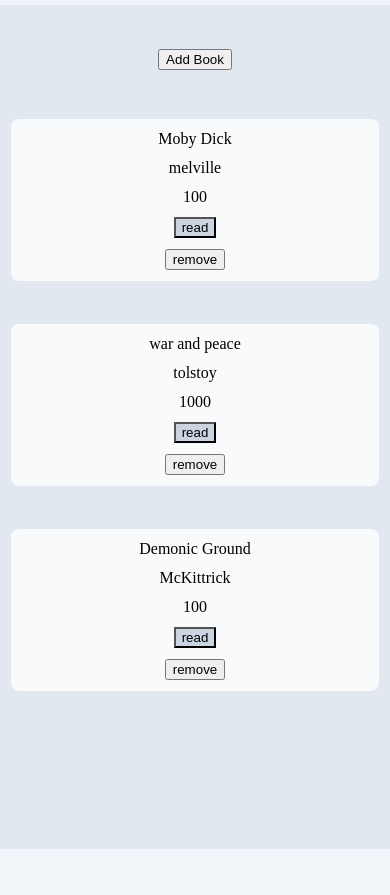
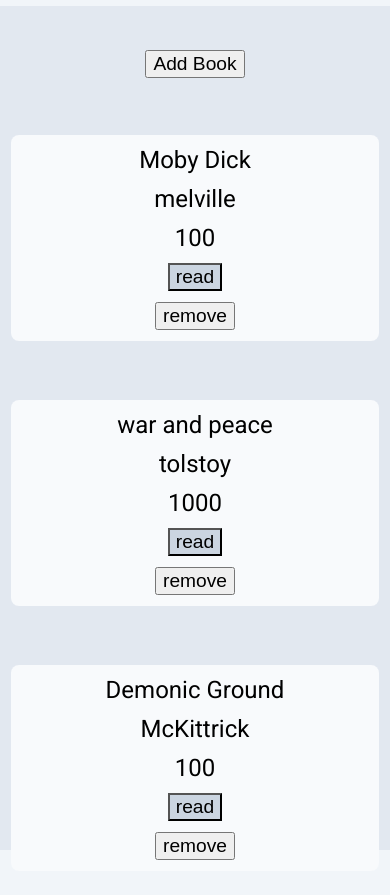
Before and after one commit to rayzilli/library, a website: page index.html in a window 390 px wide. Shown: the part 75-970 px from the top of the page. Before the commit the page ends 924 px from the top, so only its background shows below. Drawn offline with Linux system fonts and the light colour scheme.

Commit message:
change font size
make larger for phones

```diff
--- a/index.html
+++ b/index.html
@@ -6,6 +6,9 @@
     <meta name="viewport" content="width=device-width, initial-scale=1.0">
     <title>Library</title>
     <link rel="stylesheet" href="./style.css">
+    <link rel="preconnect" href="https://fonts.googleapis.com">
+<link rel="preconnect" href="https://fonts.gstatic.com" crossorigin>
+<link href="https://fonts.googleapis.com/css2?family=Exo+2:wght@400;600&family=Roboto:ital,wght@0,100;0,400;0,700;1,100&display=swap" rel="stylesheet">
 </head>
 <body>
   <header>
--- a/style.css
+++ b/style.css
@@ -1,6 +1,9 @@
+
 body{
     margin: 0;
     background-color: #f1f5f9;
+    font-family: 'Roboto', sans-serif;
+
 }
 
 header {
@@ -11,6 +14,7 @@ header {
 #main {
   background-color: #e2e8f0;
   height: 100vh;
+  font-size: 1.5rem;
 
 }
 
@@ -82,3 +86,8 @@ ul {
   .read-button[data-read="not-read"] {
     background-color: #fee2e2;
   }
+
+
+button{
+    font-size: 1.2rem;
+}
```
